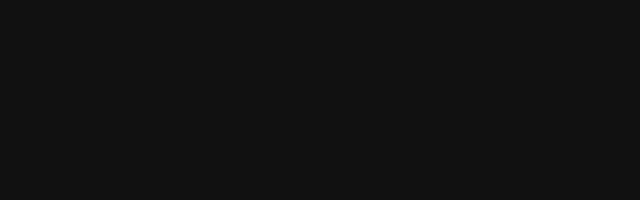
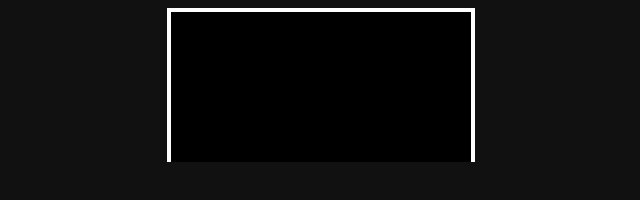
Before and after one commit to JerryGarcia07/ARKANOID, a plain HTML site: page index.html in a window 1280 px wide. Shown: the whole page, without its empty margins (319-959 px from the left). Drawn offline with Linux system fonts and the light colour scheme.

Commit message:
subir los estilos

```diff
--- a/index.html
+++ b/index.html
@@ -6,5 +6,8 @@
     <title>Document</title>
     <link rel="stylesheet" href="style.css" />
   </head>
-  <body></body>
+  <body>
+    <title>ARKANOID EN JAVASCRIP</title>
+    <canvas></canvas>
+  </body>
 </html>
--- a/style.css
+++ b/style.css
@@ -1,3 +1,11 @@
 body {
   background-color: #111;
 }
+
+canvas {
+  border: 4px solid #fff;
+  border-bottom: transparent;
+  background: #000;
+  margin: 0 auto;
+  display: block;
+}
```
